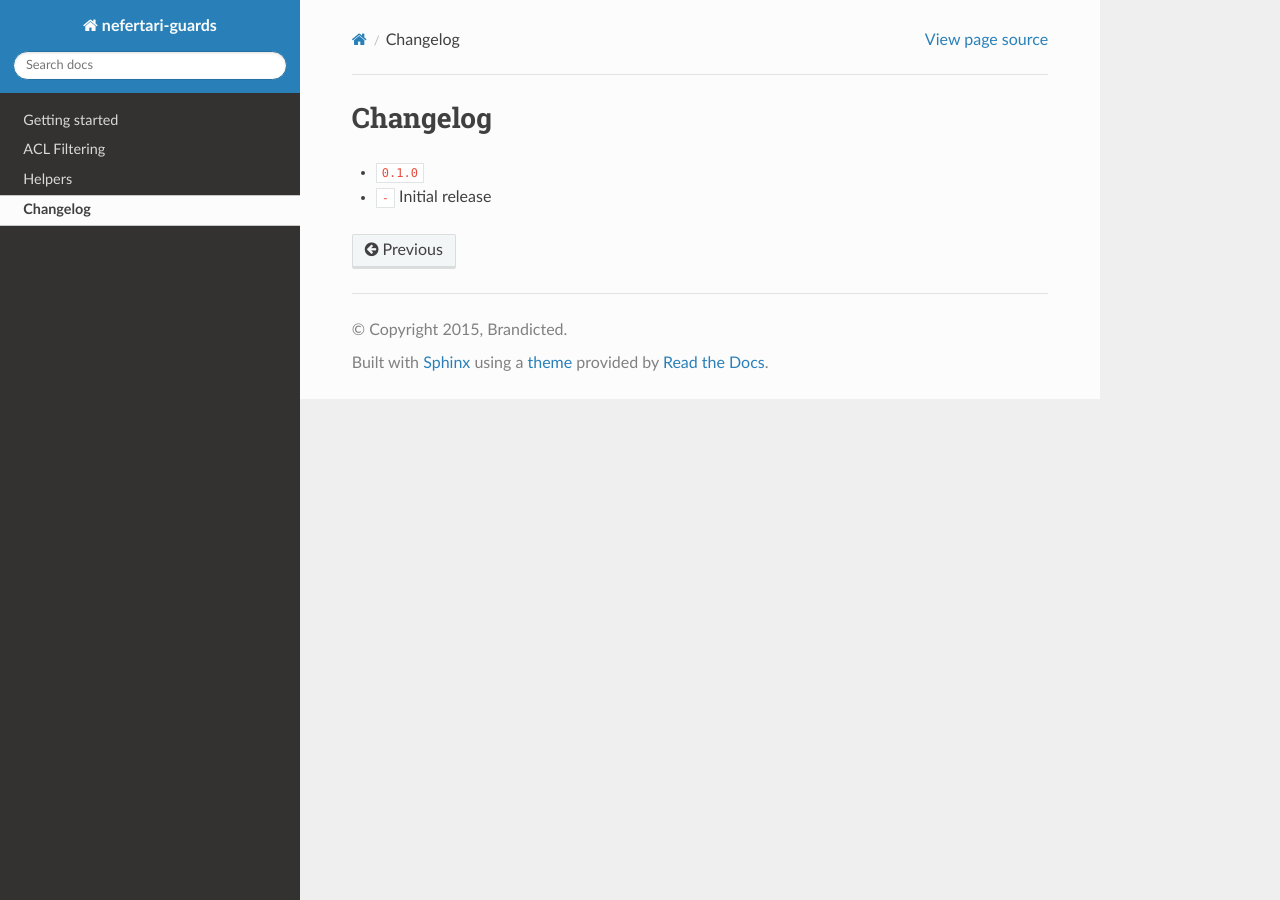
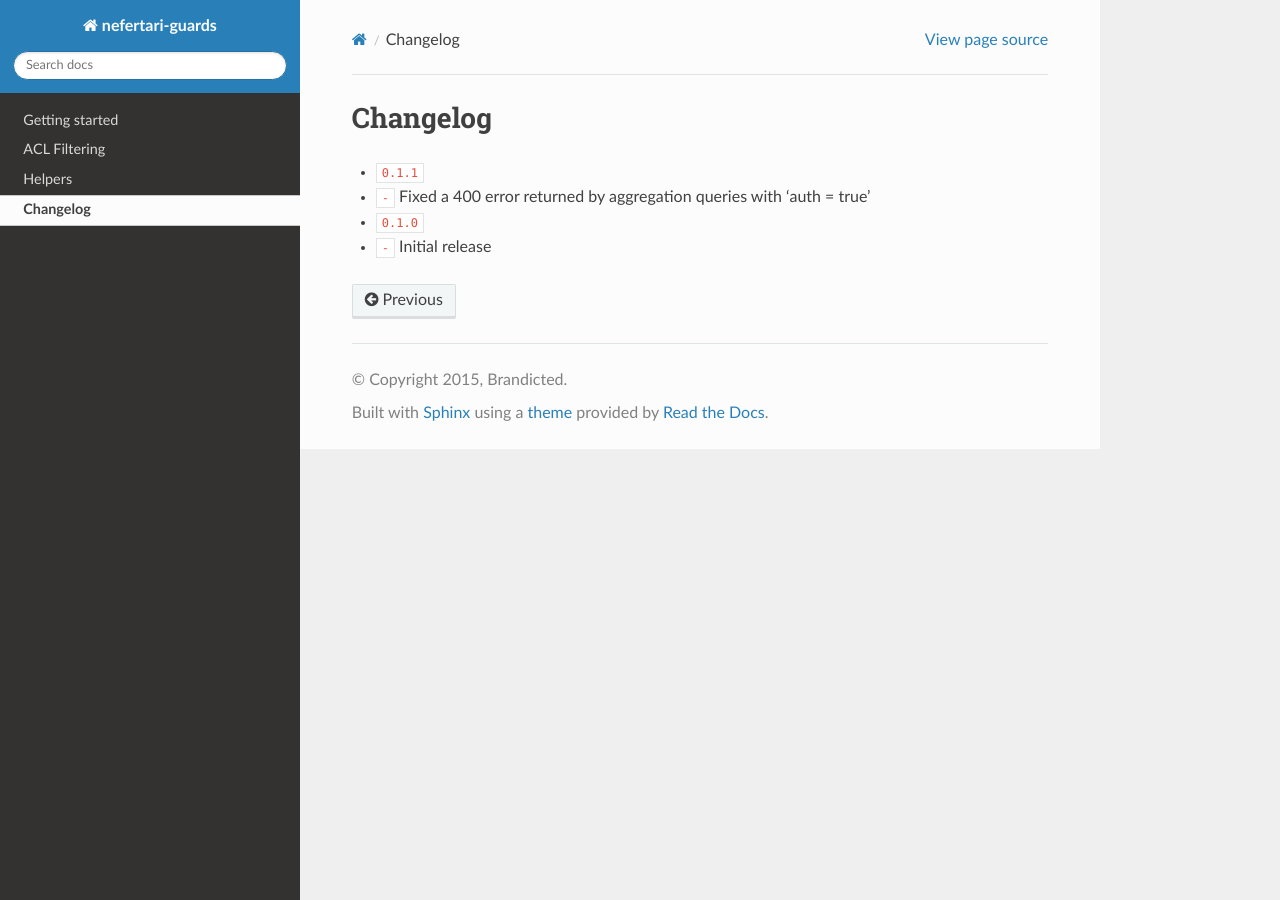
Before and after one commit to ramses-tech/nefertari-guards, a Sphinx documentation site: the page built from docs/source/changelog.rst, in a window 1280 px wide. Built offline with Sphinx 7.4.7 and the Read the Docs theme 2.0.0, drawn with Linux system fonts in a browser that asks for light colours; cross-references to code outside the pages are shown as plain code.

Commit message:
adding changelogs for version 0.1.1

```diff
--- a/docs/source/changelog.rst
+++ b/docs/source/changelog.rst
@@ -1,5 +1,8 @@
 Changelog
 =========
 
-* :release:`0.1.0 <2015-10-xx>`
+* :release:`0.1.1 <2015-11-xx>`
+* :bug:`-` Fixed a 400 error returned by aggregation queries with 'auth = true'
+
+* :release:`0.1.0 <2015-10-07>`
 * :feature:`-` Initial release
```
